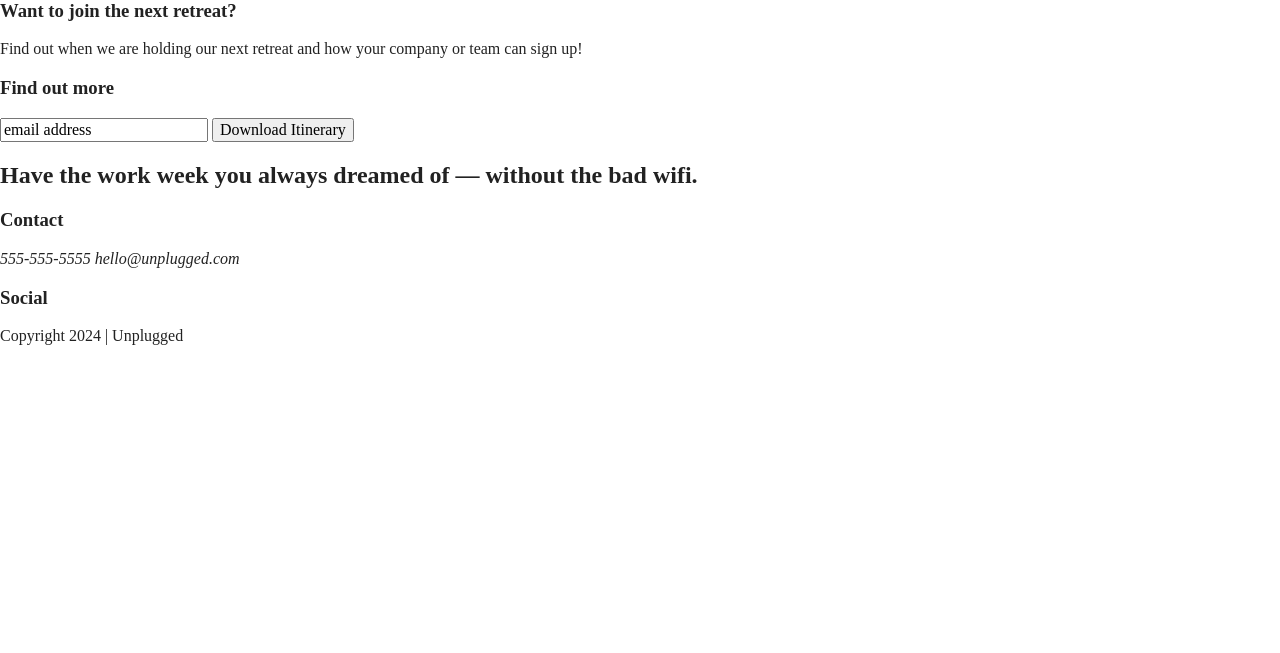
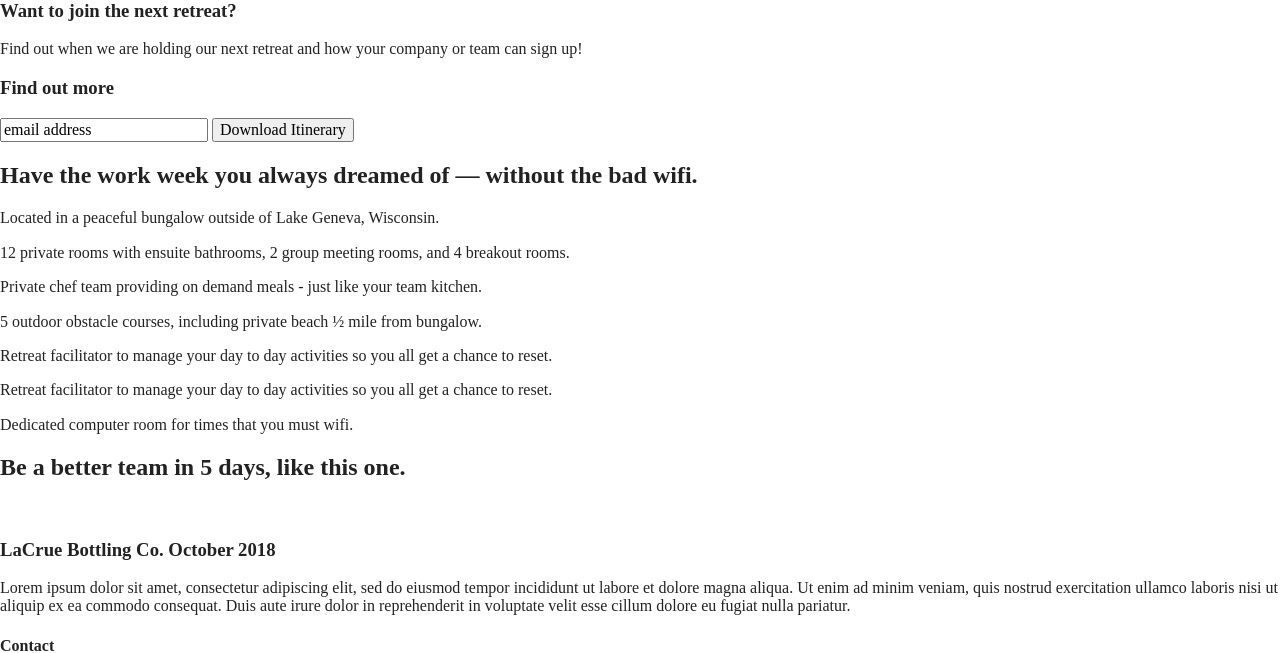
Before and after one commit to ang-riv/unplugged, a website built with Parcel: page index.html in a window 1280 px wide. Shown: the part 152-805 px from the top of the page. Built offline with nearby package versions, Linux system fonts and the light colour scheme.

Commit message:
Added all content and correct classes

```diff
--- a/index.html
+++ b/index.html
@@ -23,9 +23,9 @@
 
   <body>
     <header>
-      <div>
+      <div class="content-wrapper">
         <a href="#"><img src="" alt="unplugged logo" /></a>
-
+        <div class="header-divider"></div>
         <nav>
           <ul>
             <li><a href="faq/index.html" rel="noopener">FAQ</a></li>
@@ -36,44 +36,131 @@
     </header>
 
     <main>
-      <section>
-        <div class="hero-area">
+      <section class="hero-area">
+        <div class="content-wrapper">
           <h1>Retreat from the desk, return refreshed.</h1>
         </div>
       </section>
+
       <aside>
-        <div class="newsletter-signup">
+        <section class="newsletter-signup">
           <div class="content-wrapper">
+            <div class="form-description">
               <h3>Want to join the next retreat?</h3>
               <p>
-              Find out when we are holding our next retreat and how your company
-              or team can sign up!
+                Find out when we are holding our next retreat and how your
+                company or team can sign up!
               </p>
+            </div>
+            <div class="form">
               <h3>Find out more</h3>
-            <input type="text" placeholder="name@email.com" value="email address"/>
-            <input type="button" value="Download Itinerary">
+              <input
+                type="text"
+                placeholder="name@email.com"
+                value="email address"
+              />
+              <input type="button" value="Download Itinerary" />
             </div>
-        </div> <!-- end of newsletter signup-->
+          </div>
+          <!-- end of content wrapper-->
+        </section>
+        <!-- end of newsletter signup-->
+      </aside>
 
-        <div class="features">
+      <section class="features">
         <div class="content-wrapper">
-            <h2>Have the work week you always dreamed of — without the bad wifi.
+          <h2>
+            Have the work week you always dreamed of — without the bad wifi.
           </h2>
+          <div class="features-items">
+            <article>
+              <p class="fontawesome-icon"></p>
+              <p class="features-item-description">
+                Located in a peaceful bungalow outside of Lake Geneva,
+                Wisconsin.
+              </p>
+            </article>
+            <article>
+              <p class="fontawesome-icon"></p>
+              <p class="features-item-description">
+                12 private rooms with ensuite bathrooms, 2 group meeting rooms,
+                and 4 breakout rooms.
+              </p>
+            </article>
+            <article>
+              <p class="fontawesome-icon"></p>
+              <p class="features-item-description">
+                Private chef team providing on demand meals - just like your
+                team kitchen.
+              </p>
+            </article>
+            <article>
+              <p class="fontawesome-icon"></p>
+              <p class="features-item-description">
+                5 outdoor obstacle courses, including private beach ½ mile from
+                bungalow.
+              </p>
+            </article>
+            <article>
+              <p class="fontawesome-icon">
+                Retreat facilitator to manage your day to day activities so you
+                all get a chance to reset.
+              </p>
+              <p class="features-item-description">
+                Retreat facilitator to manage your day to day activities so you
+                all get a chance to reset.
+              </p>
+            </article>
+            <article>
+              <p class="fontawesome-icon"></p>
+              <p class="features-item-description">
+                Dedicated computer room for times that you must wifi.
+              </p>
+            </article>
           </div>
-        </div> <!-- end of features-->
-      </aside>
+          <!--end of features-items-->
+        </div>
+      </section>
+      <!-- end of features-->
+
+      <section class="reviews">
+        <div class="content-wrapper">
+          <h2>Be a better team in 5 days, like this one.</h2>
+          <img src="" alt="" />
+          <article>
+            <div>
+              <h3>LaCrue Bottling Co. October 2018</h3>
+              <p>
+                Lorem ipsum dolor sit amet, consectetur adipiscing elit, sed do
+                eiusmod tempor incididunt ut labore et dolore magna aliqua. Ut
+                enim ad minim veniam, quis nostrud exercitation ullamco laboris
+                nisi ut aliquip ex ea commodo consequat. Duis aute irure dolor
+                in reprehenderit in voluptate velit esse cillum dolore eu fugiat
+                nulla pariatur.
+              </p>
+            </div>
+          </article>
+        </div>
+      </section>
+      <!-- end of reviews-->
     </main>
-    <!-- main wrapper -->
+    <!-- end of main wrapper -->
 
     <footer>
       <div class="content-wrapper">
         <div class="footer-contact">
           <div class="contact">
-            <h3>Contact</h3>
-            <address>555-555-5555 hello@unplugged.com</address>
+            <h4>Contact</h4>
+            <address>
+              <p>
+                555-555-5555<br />
+                hello@unplugged.com
+              </p>
+            </address>
           </div>
           <div class="social">
-            <h3>Social</h3>
+            <h4>Social</h4>
+            <div class="social-icons">
               <p>
                 <a
                   href="https://www.facebook.com"
@@ -95,6 +182,7 @@
                   rel="noopener"
                 ></a>
               </p>
+            </div>
           </div>
         </div>
         <!-- footer content ends-->
```
Lines whose indentation alone changed are shown as unchanged.
